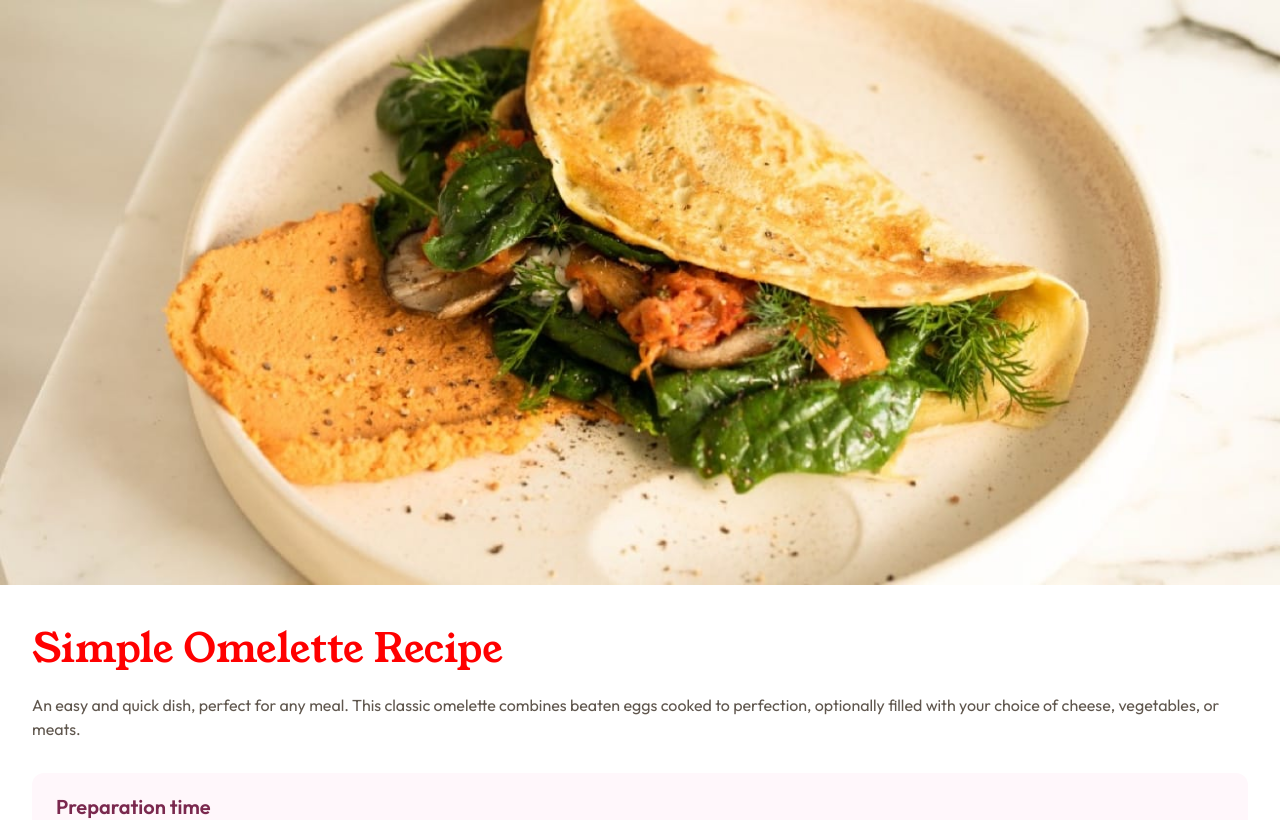
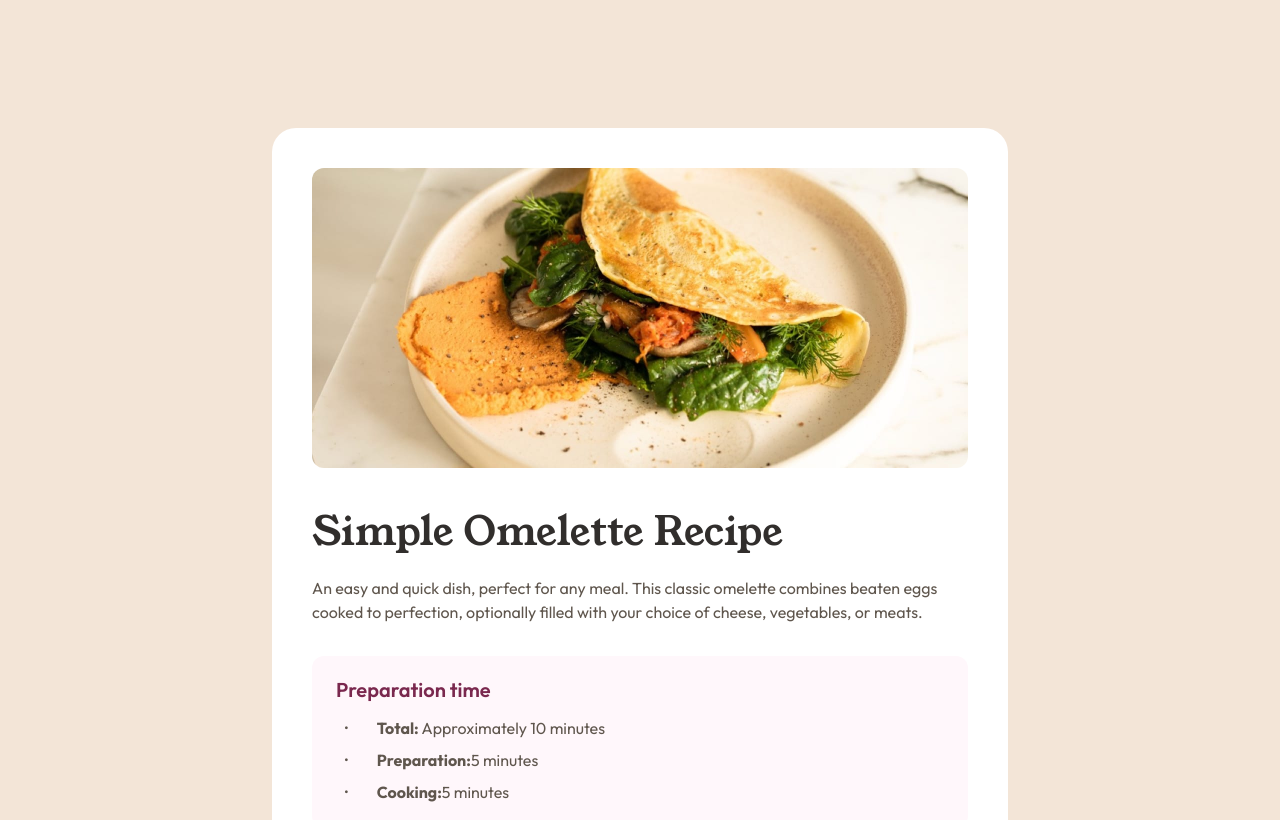
Before and after one commit to edpau/fm_recipe-page, a plain HTML site: page index.html in a window 1280 px wide. Shown: the top 820 px of the page. Drawn offline with Linux system fonts and the light colour scheme.

Commit message:
feat: add media queries for responsive design

```diff
--- a/styles/media.css
+++ b/styles/media.css
@@ -1,13 +1,48 @@
-/* main {display: flex;
-align-items: center;
-justify-content: center;
-min-height: 100vh;
-} */
+@media screen and (min-width: 768px) {
+  main {
+    display: flex;
+    align-items: center;
+    justify-content: center;
+    min-height: 100vh;
+  }
 
+  .recipe {
+    margin: 128px 0;
+    padding-top: 40px;
+    width: 80%;
+    max-width: 736px;
+    border-radius: 24px;
+  }
 
-@media screen and (min-width: 600px) {
-    .recipe__title{
-        font-size: 2.5rem;
-        color: red;
-    }
+  .recipe__header {
+    padding: 0 40px;
+  }
+
+  .recipe__image {
+    border-radius: 12px;
+  }
+
+  .recipe__title {
+    font-size: 2.5rem;
+  }
+
+  .recipe__description {
+    padding: 40px 0 0;
+  }
+
+  .recipe__preparation{
+    margin: 0 40px;
+  }
+
+  .recipe__section{
+    margin: 0 40px;
+  }
+
 }
+
+@media screen and (min-width: 1440px) {
+  .recipe {
+
+  }
+
+}
```
